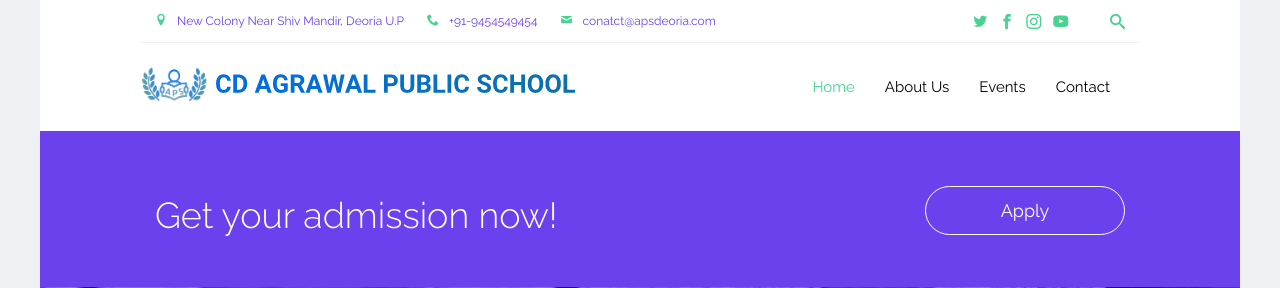
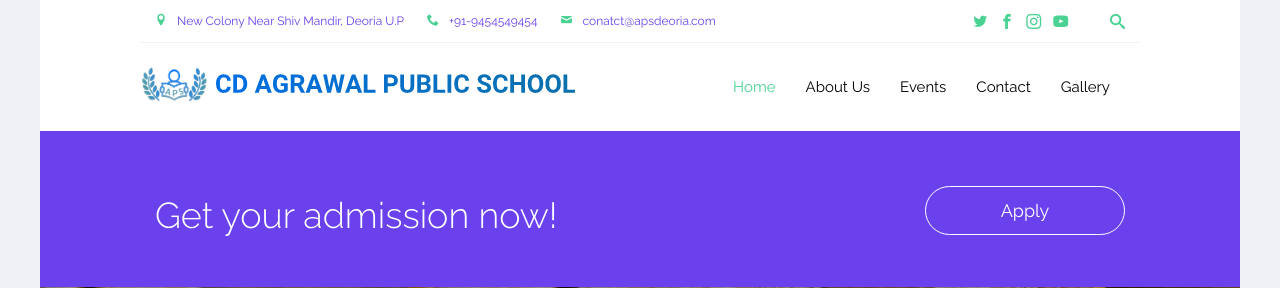
Before and after one commit to shubh261096/apsdeoria, a PHP site: page / in a window 1280 px wide. Shown: the top 288 px of the page. Run offline with PHP 8.4, Linux system fonts and the light colour scheme; some web fonts are replaced.

Commit message:
Gallery html link is opened

```diff
--- a/about.html
+++ b/about.html
@@ -96,6 +96,7 @@
                 </ul>
               </li> -->
               <li><a href="contact.php">Contact</a></li>
+              <li><a href="gallery.html">Gallery</a></li>
             </ul>
           </div>
         </div>
@@ -262,6 +263,7 @@
                   <li><a href="about.html">About Us</a></li>
                   <li><a href="events.html">Events</a></li>
                   <li><a href="contact.php">Contact</a></li>
+                  <li><a href="gallery.html">Gallery</a></li>
                   <li><a href="privacy-policy.html">Privacy Policy</a></li>
                 </ul>
               </div>
--- a/contact.php
+++ b/contact.php
@@ -142,6 +142,7 @@ if(!empty($_POST["contact_us"])) {
                 </ul>
               </li> -->
               <li><a href="contact.php">Contact</a></li>
+              <li><a href="gallery.html">Gallery</a></li>
             </ul>
           </div>
         </div>
@@ -261,6 +262,7 @@ if(!empty($_POST["contact_us"])) {
                   <li><a href="about.html">About Us</a></li>
                   <li><a href="events.html">Events</a></li>
                   <li><a href="contact.php">Contact</a></li>
+                  <li><a href="gallery.html">Gallery</a></li>
                   <li><a href="privacy-policy.html">Privacy Policy</a></li>
                 </ul>
               </div>
--- a/events.html
+++ b/events.html
@@ -97,6 +97,7 @@
                 </ul>
               </li> -->
               <li><a href="contact.php">Contact</a></li>
+              <li><a href="gallery.html">Gallery</a></li>
             </ul>
           </div>
         </div>
@@ -254,6 +255,7 @@
                   <li><a href="about.html">About Us</a></li>
                   <li><a href="events.html">Events</a></li>
                   <li><a href="contact.php">Contact</a></li>
+                  <li><a href="gallery.html">Gallery</a></li>
                   <li><a href="privacy-policy.html">Privacy Policy</a></li>
                 </ul>
               </div>
--- a/index.html
+++ b/index.html
@@ -101,6 +101,7 @@
                 </ul>
               </li> -->
               <li><a href="contact.php">Contact</a></li>
+              <li><a href="gallery.html">Gallery</a></li>
             </ul>
           </div>
         </div>
@@ -703,6 +704,7 @@
                   <li><a href="about.html">About Us</a></li>
                   <li><a href="events.html">Events</a></li>
                   <li><a href="contact.php">Contact</a></li>
+                  <li><a href="gallery.html">Gallery</a></li>
                   <li><a href="privacy-policy.html">Privacy Policy</a></li>
                 </ul>
               </div>
```
